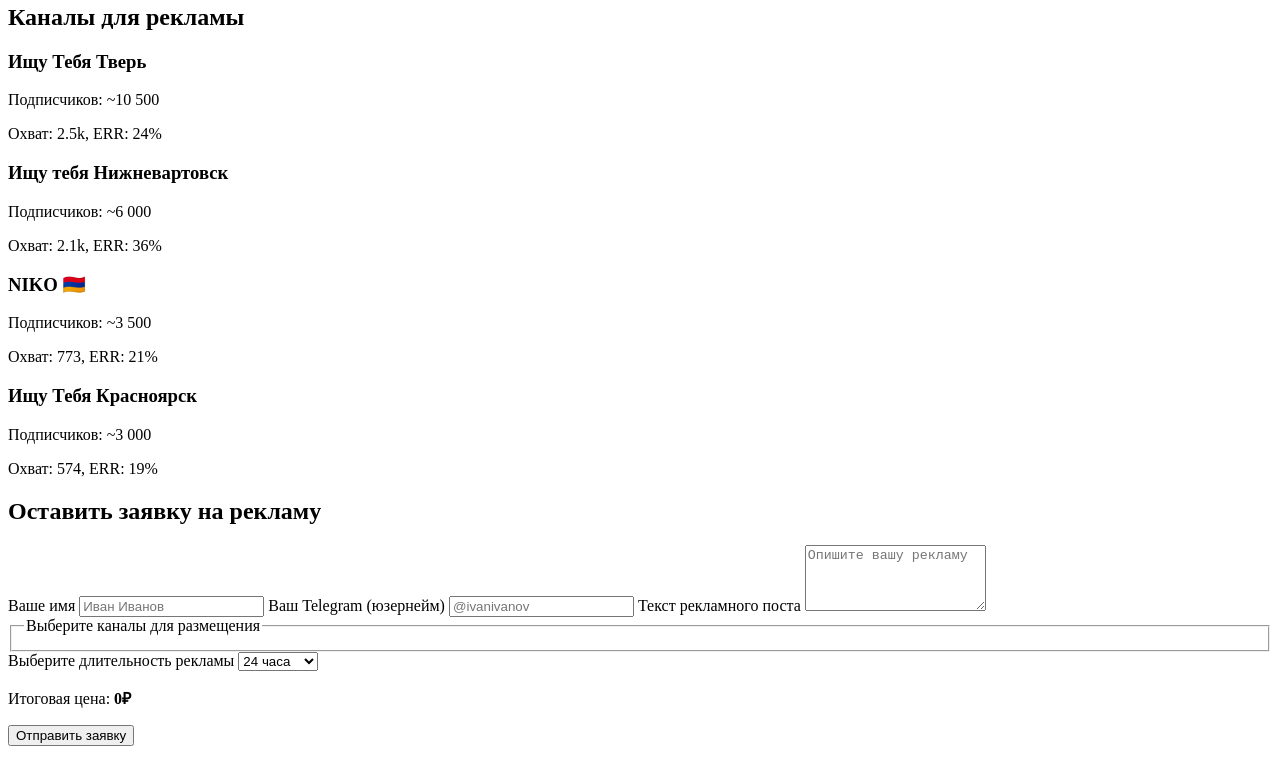
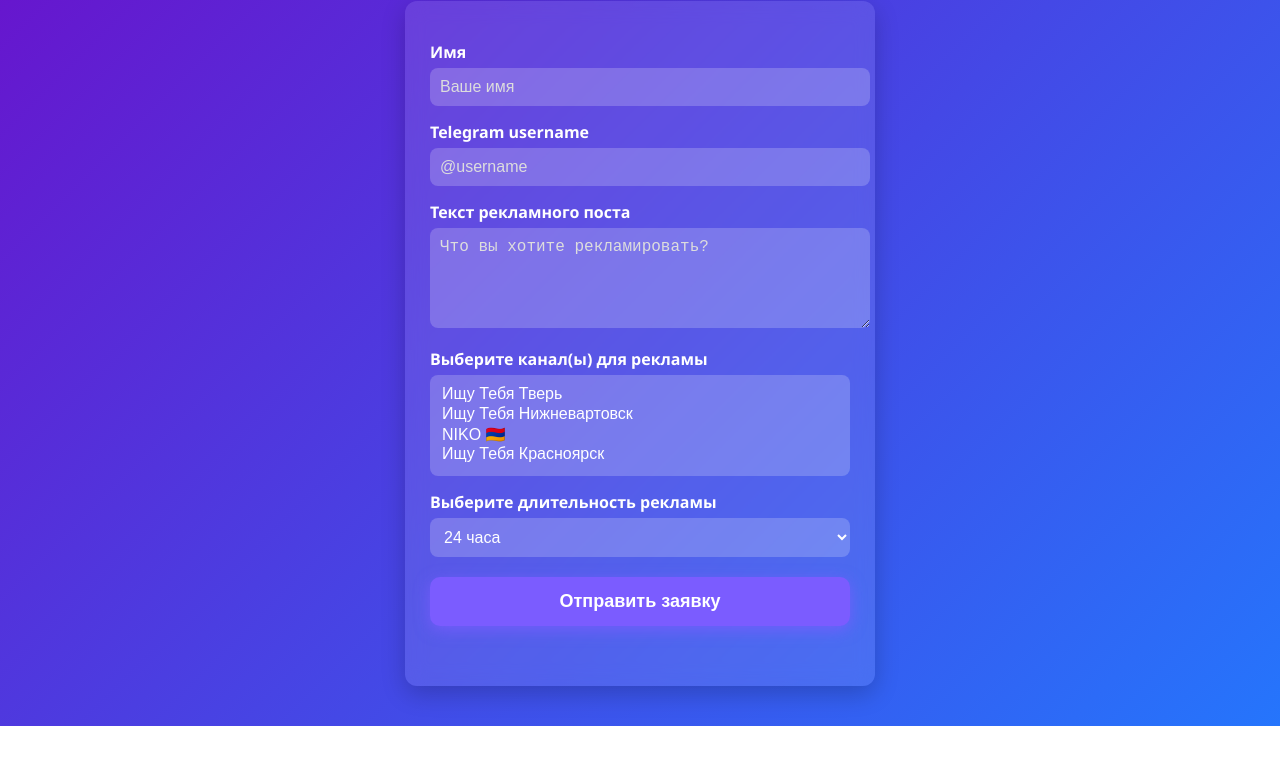
Before and after one commit to nikoooott/nikoad-server, a website: page index.html in a window 1280 px wide. Shown: the part 114-876 px from the top of the page. After the commit the page ends 840 px from the top, so only its background shows below. Drawn offline with Linux system fonts and the light colour scheme.

Commit message:
Update index.html

```diff
--- a/index.html
+++ b/index.html
@@ -3,73 +3,176 @@
 <head>
   <meta charset="UTF-8" />
   <meta name="viewport" content="width=device-width, initial-scale=1" />
-  <title>NikoAd — Реклама Telegram каналов</title>
-  <link rel="stylesheet" href="style.css" />
+  <title>NikoAd — Реклама в Telegram</title>
+  <style>
+    body {
+      margin: 0;
+      font-family: 'Segoe UI', Tahoma, Geneva, Verdana, sans-serif;
+      background: linear-gradient(135deg, #6a11cb 0%, #2575fc 100%);
+      color: #fff;
+      min-height: 100vh;
+      display: flex;
+      flex-direction: column;
+      justify-content: center;
+      align-items: center;
+      padding: 20px;
+    }
+    h1 {
+      margin-bottom: 10px;
+      font-weight: 900;
+      text-shadow: 0 0 10px rgba(0,0,0,0.3);
+    }
+    .form-container {
+      background: rgba(255,255,255,0.1);
+      padding: 25px;
+      border-radius: 12px;
+      box-shadow: 0 8px 24px rgba(0,0,0,0.2);
+      max-width: 420px;
+      width: 100%;
+      backdrop-filter: blur(10px);
+      animation: fadeIn 1s ease forwards;
+    }
+    label {
+      display: block;
+      margin: 15px 0 5px;
+      font-weight: 600;
+    }
+    input[type="text"],
+    textarea,
+    select {
+      width: 100%;
+      padding: 10px;
+      border-radius: 8px;
+      border: none;
+      outline: none;
+      font-size: 16px;
+      transition: background-color 0.3s ease;
+      background: rgba(255,255,255,0.2);
+      color: #fff;
+    }
+    input[type="text"]::placeholder,
+    textarea::placeholder {
+      color: #ddd;
+    }
+    input[type="text"]:focus,
+    textarea:focus,
+    select:focus {
+      background-color: rgba(255,255,255,0.4);
+    }
+    textarea {
+      resize: vertical;
+      min-height: 80px;
+    }
+    button {
+      margin-top: 20px;
+      width: 100%;
+      padding: 14px;
+      background: #7b5cff;
+      border: none;
+      border-radius: 10px;
+      font-weight: 700;
+      font-size: 18px;
+      color: #fff;
+      cursor: pointer;
+      box-shadow: 0 4px 15px #7b5cffcc;
+      transition: background-color 0.3s ease, box-shadow 0.3s ease;
+    }
+    button:hover {
+      background-color: #6842f5;
+      box-shadow: 0 6px 25px #6842f5cc;
+    }
+    #status {
+      margin-top: 15px;
+      font-weight: 600;
+      text-align: center;
+      min-height: 20px;
+    }
+    @keyframes fadeIn {
+      from {opacity: 0; transform: translateY(20px);}
+      to {opacity: 1; transform: translateY(0);}
+    }
+  </style>
 </head>
 <body>
-  <header>
-    <h1>NikoAd</h1>
-    <p>Размещение рекламы в Telegram-каналах</p>
-  </header>
 
-  <main>
-    <section id="channels">
-      <h2>Каналы для рекламы</h2>
-      <div class="channel" data-name="Ищу Тебя Тверь" data-prices='{"24":1550,"48":1700,"72":1900,"navsegda":2600}'>
-        <h3>Ищу Тебя Тверь</h3>
-        <p>Подписчиков: ~10 500</p>
-        <p>Охват: 2.5k, ERR: 24%</p>
-      </div>
-      <div class="channel" data-name="Ищу тебя Нижневартовск" data-prices='{"24":1400,"48":1600,"72":1800,"navsegda":2200}'>
-        <h3>Ищу тебя Нижневартовск</h3>
-        <p>Подписчиков: ~6 000</p>
-        <p>Охват: 2.1k, ERR: 36%</p>
-      </div>
-      <div class="channel" data-name="NIKO 🇦🇲" data-prices='{"24":1000,"48":1150,"72":1250}'>
-        <h3>NIKO 🇦🇲</h3>
-        <p>Подписчиков: ~3 500</p>
-        <p>Охват: 773, ERR: 21%</p>
-      </div>
-      <div class="channel" data-name="Ищу Тебя Красноярск" data-prices='{"24":800,"48":1000,"72":1150,"navsegda":1300}'>
-        <h3>Ищу Тебя Красноярск</h3>
-        <p>Подписчиков: ~3 000</p>
-        <p>Охват: 574, ERR: 19%</p>
-      </div>
-    </section>
+  <h1>NikoAd — Реклама в Telegram</h1>
 
-    <section id="order-form-section">
-      <h2>Оставить заявку на рекламу</h2>
-      <form id="orderForm" action="https://formspree.io/f/xnnvlzor" method="POST">
-        <label for="name">Ваше имя</label>
-        <input type="text" id="name" name="name" placeholder="Иван Иванов" required />
+  <form
+    class="form-container"
+    id="orderForm"
+    action="https://formspree.io/f/xnnvlzor"
+    method="POST"
+  >
+    <label for="name">Имя</label>
+    <input type="text" id="name" name="Имя" placeholder="Ваше имя" required />
 
-        <label for="tg">Ваш Telegram (юзернейм)</label>
-        <input type="text" id="tg" name="tg" placeholder="@ivanivanov" required />
+    <label for="tg">Telegram username</label>
+    <input
+      type="text"
+      id="tg"
+      name="Telegram"
+      placeholder="@username"
+      required
+    />
 
-        <label for="msg">Текст рекламного поста</label>
-        <textarea id="msg" name="msg" rows="4" placeholder="Опишите вашу рекламу" required></textarea>
+    <label for="msg">Текст рекламного поста</label>
+    <textarea
+      id="msg"
+      name="Рекламный пост"
+      placeholder="Что вы хотите рекламировать?"
+      required
+    ></textarea>
 
-        <fieldset id="channel-selection">
-          <legend>Выберите каналы для размещения</legend>
-          <!-- Каналы подставятся через JS -->
-        </fieldset>
+    <label for="channel">Выберите канал(ы) для рекламы</label>
+    <select id="channel" name="Канал" multiple required size="4">
+      <option value="Ищу Тебя Тверь">Ищу Тебя Тверь</option>
+      <option value="Ищу Тебя Нижневартовск">Ищу Тебя Нижневартовск</option>
+      <option value="NIKO 🇦🇲">NIKO 🇦🇲</option>
+      <option value="Ищу Тебя Красноярск">Ищу Тебя Красноярск</option>
+    </select>
 
-        <label for="duration">Выберите длительность рекламы</label>
-        <select id="duration" name="duration" required>
-          <option value="24">24 часа</option>
-          <option value="48">48 часов</option>
-          <option value="72">72 часа</option>
-          <option value="navsegda">Навсегда</option>
-        </select>
+    <label for="duration">Выберите длительность рекламы</label>
+    <select id="duration" name="Длительность" required>
+      <option value="24 часа">24 часа</option>
+      <option value="48 часов">48 часов</option>
+      <option value="72 часа">72 часа</option>
+      <option value="Навсегда">Навсегда</option>
+      <option value="История">История</option>
+    </select>
 
-        <p>Итоговая цена: <strong><span id="totalPrice">0</span>₽</strong></p>
+    <button type="submit">Отправить заявку</button>
+    <div id="status"></div>
+  </form>
 
-        <button type="submit">Отправить заявку</button>
-        <p id="status"></p>
-      </form>
-    </section>
-  </main>
+  <script>
+    const orderForm = document.getElementById('orderForm');
+    const status = document.getElementById('status');
 
-  <script src="script.js"></script>
+    orderForm.addEventListener('submit', async (e) => {
+      e.preventDefault();
+
+      const formData = new FormData(orderForm);
+
+      try {
+        const response = await fetch(orderForm.action, {
+          method: 'POST',
+          headers: { Accept: 'application/json' },
+          body: formData,
+        });
+
+        if (response.ok) {
+          status.textContent = '✅ Заявка отправлена!';
+          status.style.color = '#00ff7f';
+          orderForm.reset();
+        } else {
+          status.textContent = '❌ Ошибка при отправке. Попробуйте позже.';
+          status.style.color = '#ff4c4c';
+        }
+      } catch (error) {
+        status.textContent = '❌ Ошибка сети. Проверьте подключение.';
+        status.style.color = '#ff4c4c';
+      }
+    });
+  </script>
 </body>
 </html>
```
